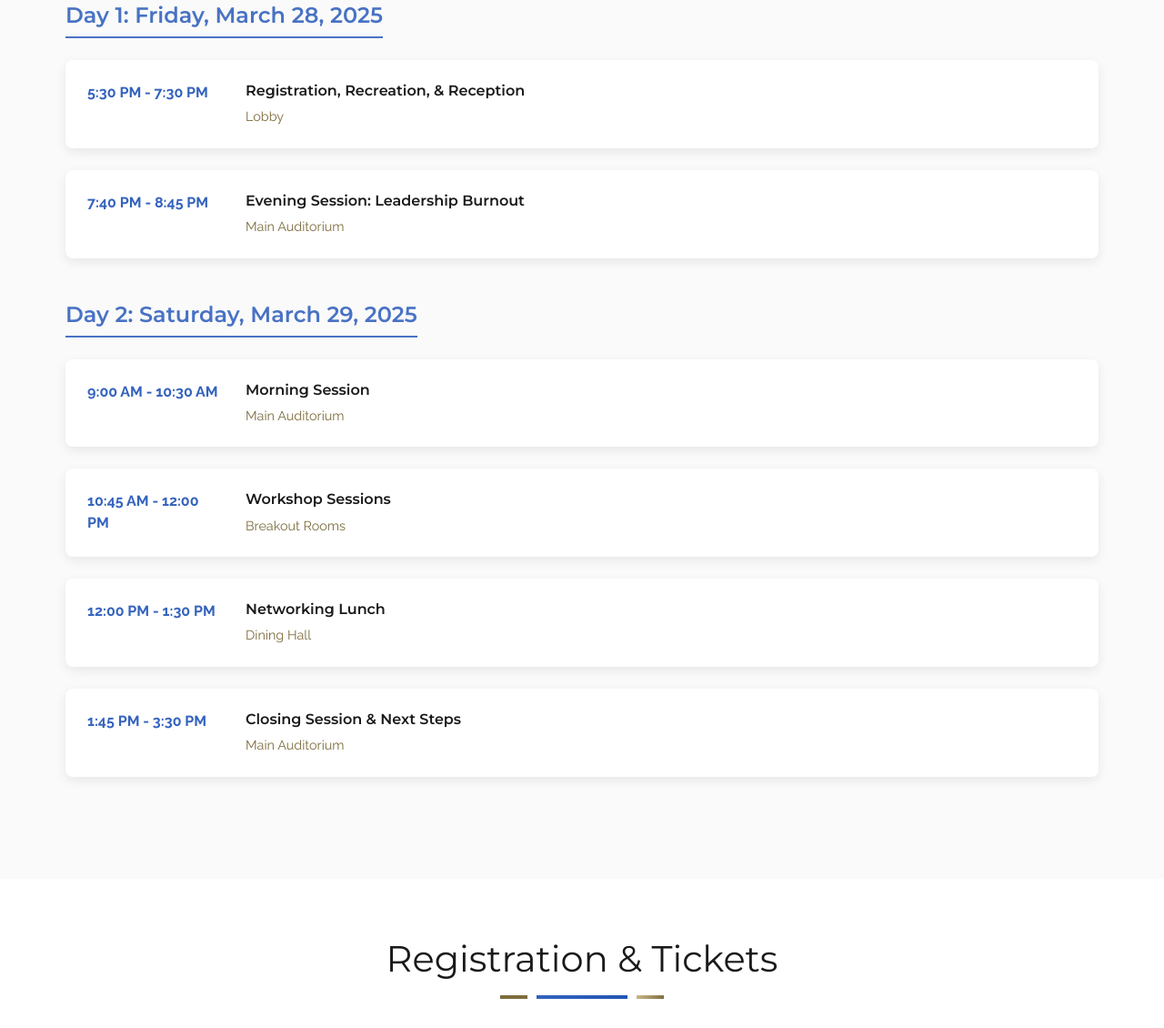
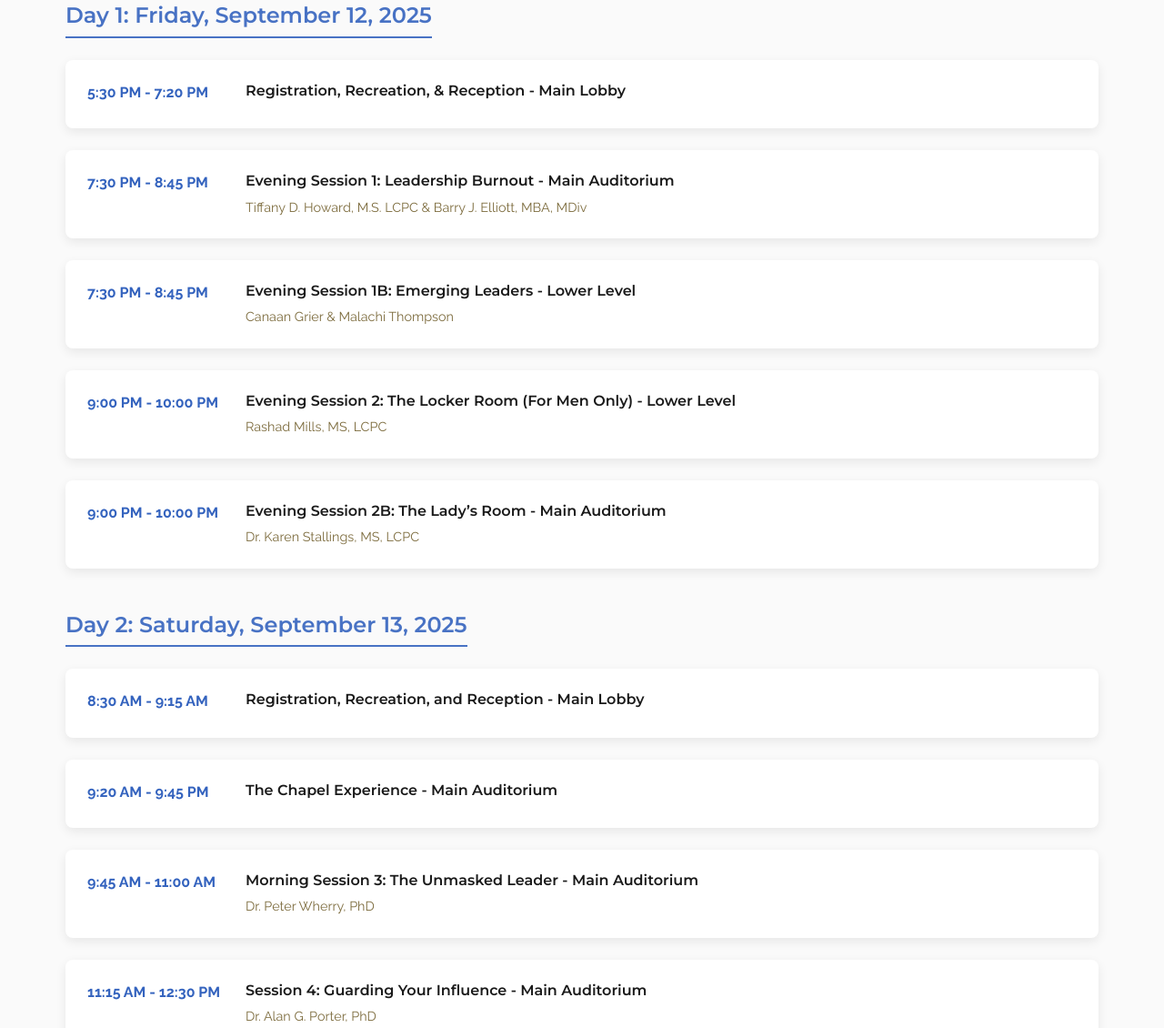
Before and after one commit to chrizgfx/healthyLeaders, a plain HTML site: page index.html in a window 1280 px wide. Shown: the part 1801-2931 px from the top of the page at 91% size. Drawn offline with nearby package versions, Linux system fonts and the light colour scheme.

Commit message:
Updates
- Updated the event schedule

```diff
--- a/index.html
+++ b/index.html
@@ -84,54 +84,83 @@
             <div class="patternDivider"></div>
 
             <div class="daySchedule">
-                <h3 class="dayTitle">Day 1: Friday, March 28, 2025</h3>
+                <h3 class="dayTitle">Day 1: Friday, September 12, 2025</h3>
                 <div class="scheduleGrid">
                     <div class="scheduleItem">
-                        <div class="scheduleTime">5:30 PM - 7:30 PM</div>
+                        <div class="scheduleTime">5:30 PM - 7:20 PM</div>
                         <div class="scheduleContent">
-                            <h4>Registration, Recreation, & Reception</h4>
-                            <p class="scheduleLocation">Lobby</p>
+                            <h4>Registration, Recreation, & Reception - Main Lobby</h4>
+                            <p class="scheduleLocation"></p>
                         </div>
                     </div>
                     <div class="scheduleItem">
-                        <div class="scheduleTime">7:40 PM - 8:45 PM</div>
+                        <div class="scheduleTime">7:30 PM - 8:45 PM</div>
                         <div class="scheduleContent">
-                            <h4>Evening Session: Leadership Burnout</h4>
-                            <p class="scheduleLocation">Main Auditorium</p>
+                            <h4>Evening Session 1: Leadership Burnout - Main Auditorium</h4>
+                            <p class="scheduleLocation">Tiffany D. Howard, M.S. LCPC & Barry J. Elliott, MBA, MDiv</p>
+                        </div>
+                    </div>
+                    <div class="scheduleItem">
+                        <div class="scheduleTime">7:30 PM - 8:45 PM</div>
+                        <div class="scheduleContent">
+                            <h4>Evening Session 1B: Emerging Leaders - Lower Level</h4>
+                            <p class="scheduleLocation">Canaan Grier & Malachi Thompson</p>
+                        </div>
+                    </div>
+                    <div class="scheduleItem">
+                        <div class="scheduleTime">9:00 PM - 10:00 PM</div>
+                        <div class="scheduleContent">
+                            <h4>Evening Session 2: The Locker Room (For Men Only) - Lower Level</h4>
+                            <p class="scheduleLocation">Rashad Mills, MS, LCPC</p>
+                        </div>
+                    </div>
+                    <div class="scheduleItem">
+                        <div class="scheduleTime">9:00 PM - 10:00 PM</div>
+                        <div class="scheduleContent">
+                            <h4>Evening Session 2B: The Lady’s Room - Main Auditorium</h4>
+                            <p class="scheduleLocation">Dr. Karen Stallings, MS, LCPC</p>
                         </div>
                     </div>
                 </div>
             </div>
 
             <div class="daySchedule">
-                <h3 class="dayTitle">Day 2: Saturday, March 29, 2025</h3>
+                <h3 class="dayTitle">Day 2: Saturday, September 13, 2025</h3>
                 <div class="scheduleGrid">
                     <div class="scheduleItem">
-                        <div class="scheduleTime">9:00 AM - 10:30 AM</div>
+                        <div class="scheduleTime">8:30 AM - 9:15 AM</div>
                         <div class="scheduleContent">
-                            <h4>Morning Session</h4>
-                            <p class="scheduleLocation">Main Auditorium</p>
+                            <h4>Registration, Recreation, and Reception - Main Lobby</h4>
+                            <p class="scheduleLocation"></p>
                         </div>
                     </div>
                     <div class="scheduleItem">
-                        <div class="scheduleTime">10:45 AM - 12:00 PM</div>
+                        <div class="scheduleTime">9:20 AM - 9:45 PM</div>
                         <div class="scheduleContent">
-                            <h4>Workshop Sessions</h4>
-                            <p class="scheduleLocation">Breakout Rooms</p>
+                            <h4>The Chapel Experience - Main Auditorium</h4>
+                            <p class="scheduleLocation"></p>
                         </div>
                     </div>
                     <div class="scheduleItem">
-                        <div class="scheduleTime">12:00 PM - 1:30 PM</div>
+                        <div class="scheduleTime">9:45 AM - 11:00 AM</div>
                         <div class="scheduleContent">
-                            <h4>Networking Lunch</h4>
-                            <p class="scheduleLocation">Dining Hall</p>
+                            <h4>Morning Session 3: The Unmasked Leader - Main Auditorium</h4>
+                            <p class="scheduleLocation">Dr. Peter Wherry, PhD</p>
                         </div>
                     </div>
                     <div class="scheduleItem">
-                        <div class="scheduleTime">1:45 PM - 3:30 PM</div>
+                        <div class="scheduleTime">11:15 AM - 12:30 PM</div>
                         <div class="scheduleContent">
-                            <h4>Closing Session & Next Steps</h4>
-                            <p class="scheduleLocation">Main Auditorium</p>
+                            <h4>Session 4: Guarding Your Influence - Main Auditorium</h4>
+                            <p class="scheduleLocation">Dr. Alan G. Porter, PhD</p>
+                        </div>
+                    </div>
+                    <div class="scheduleItem">
+                        <div class="scheduleTime">1:30 PM - 2:45 PM</div>
+                        <div class="scheduleContent">
+                            <h4>Session 5: Master Class - Main Auditorium</h4>
+                            <p class="scheduleLocation">Dr. Alan G. Porter, Dr. Karen Stallings, Dr. Peter Wherry,
+                                Tiffany Howard,Rashad Mills, Barry J. Elliott</p>
                         </div>
                     </div>
                 </div>
```
